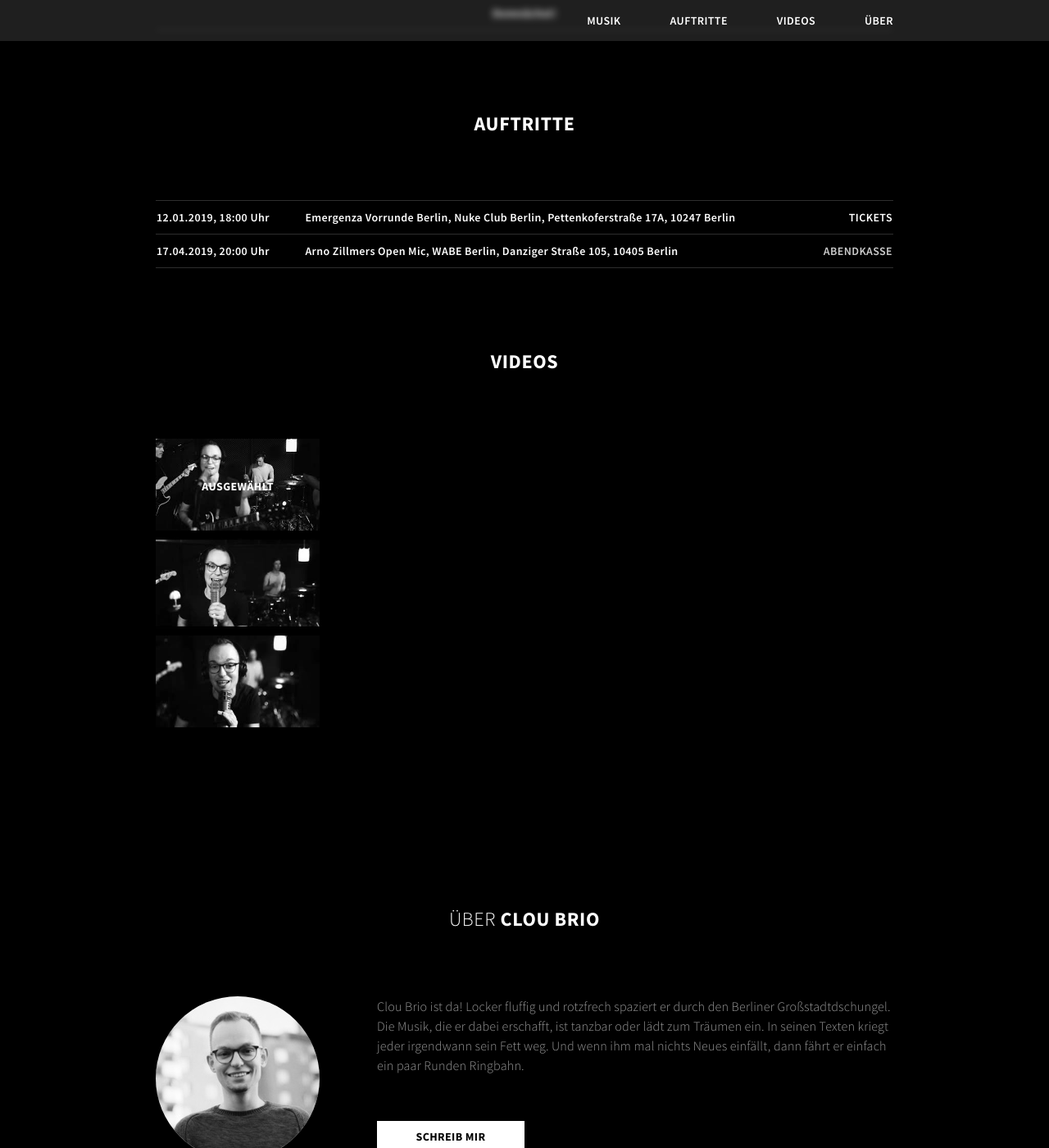
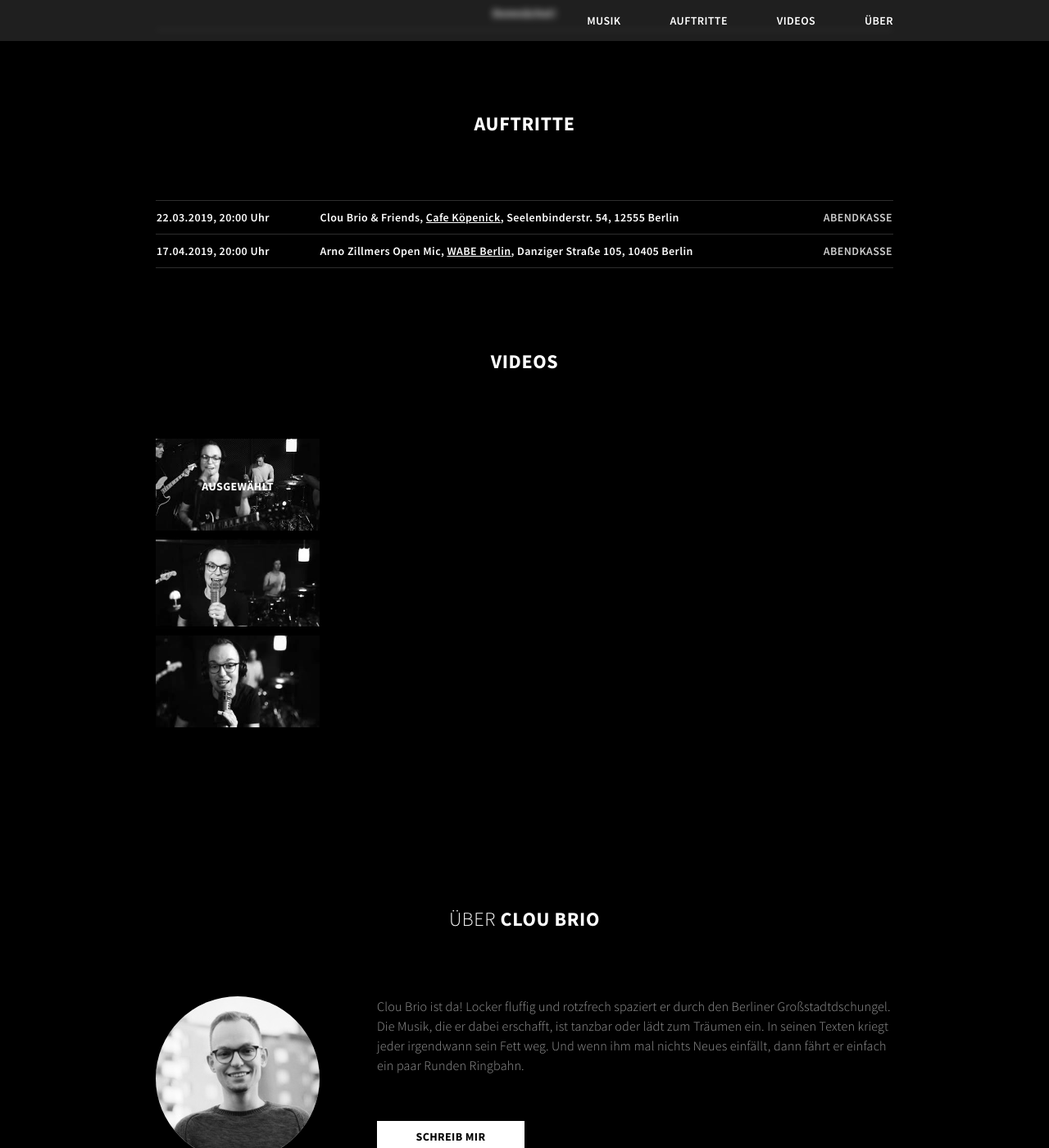
Before and after one commit to TwoLaid/cloubrio, a Jekyll site: the page built from index.html, in a window 1280 px wide and 1400 px high, scrolled down 856 px. Shown: the whole window at 82% size. Built offline with Jekyll 4.4.1, drawn with Linux system fonts in a browser that asks for light colours.

Commit message:
new gig, link underline

```diff
--- a/_sass/main.scss
+++ b/_sass/main.scss
@@ -84,6 +84,7 @@ h2 {
   display: inline-block;
   text-align: center;
   font-size: 14px;
+  text-decoration: none!important;
 
   font-weight: $weight-bold;
 }
@@ -237,6 +238,10 @@ h2 {
 .main-wrapper section {
   margin-top: 100px;
   margin-bottom: 100px;
+}
+
+.main-wrapper a {
+  text-decoration: underline;
 }
 
 .main-wrapper h1 {
--- a/index.html
+++ b/index.html
@@ -40,14 +40,14 @@ title: Musik
           </tr> -->
 
           <tr>
-            <td>12.01.2019, 18:00 Uhr</td>
-            <td>Emergenza Vorrunde Berlin, <a href="https://goo.gl/maps/EGix5p3Mkvx" target="_blank">Nuke Club Berlin, Pettenkoferstraße 17A, 10247 Berlin</a></td>
-            <td><a  href="http://buyticket.link/cloubrio" target="_blank">TICKETS</a></td>
+            <td>22.03.2019, 20:00 Uhr</td>
+            <td>Clou Brio &amp; Friends, <a href="https://goo.gl/maps/AhcZNXh9NWS2" target="_blank">Cafe Köpenick</a>, Seelenbinderstr. 54, 12555 Berlin</td>
+            <td><span class="sold-out">ABENDKASSE</span></td>
           </tr>
 
           <tr>
             <td>17.04.2019, 20:00 Uhr</td>
-            <td>Arno Zillmers Open Mic, <a href="https://goo.gl/maps/G5NtW5VMyfG2" target="_blank">WABE Berlin, Danziger Straße 105, 10405 Berlin</a></td>
+            <td>Arno Zillmers Open Mic, <a href="https://goo.gl/maps/G5NtW5VMyfG2" target="_blank">WABE Berlin</a>, Danziger Straße 105, 10405 Berlin</td>
             <td><span class="sold-out">ABENDKASSE</span></td>
           </tr>
 
```
